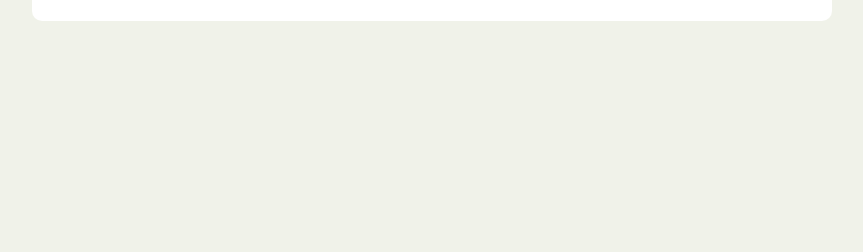
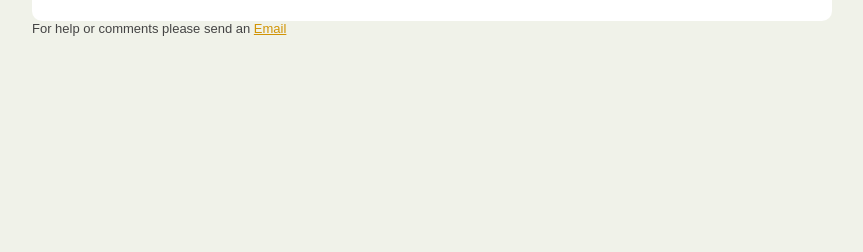
Before and after one commit to bricetebbs/sharider, a Django app: template templates/signup/email_sent.html in a window 1280 px wide. Shown: the part 107-359 px from the top of the page, without its empty margins (208-1071 px from the left). Run offline with Django 3.2, Linux system fonts and the light colour scheme; the template is opened without the code that fills it, so the values that code supplies are empty.

Commit message:
Adding email link

```diff
--- a/templates/template_base.html
+++ b/templates/template_base.html
@@ -79,6 +79,7 @@
 </div>
 
 <footer>
+    For help or comments please send an <a href="mailto:support@spoketransit.com">Email</a>
 </footer>
 </div> <!--! end of #container -->
 
```
